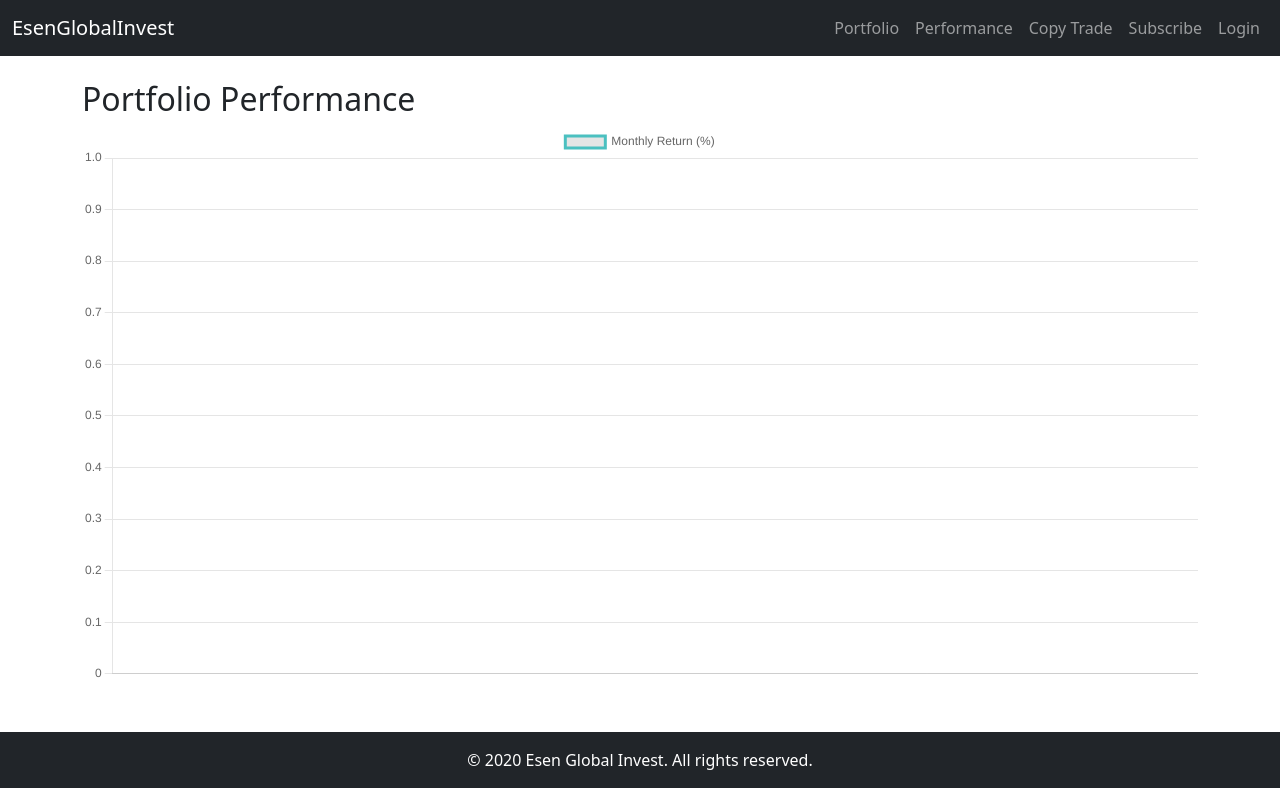
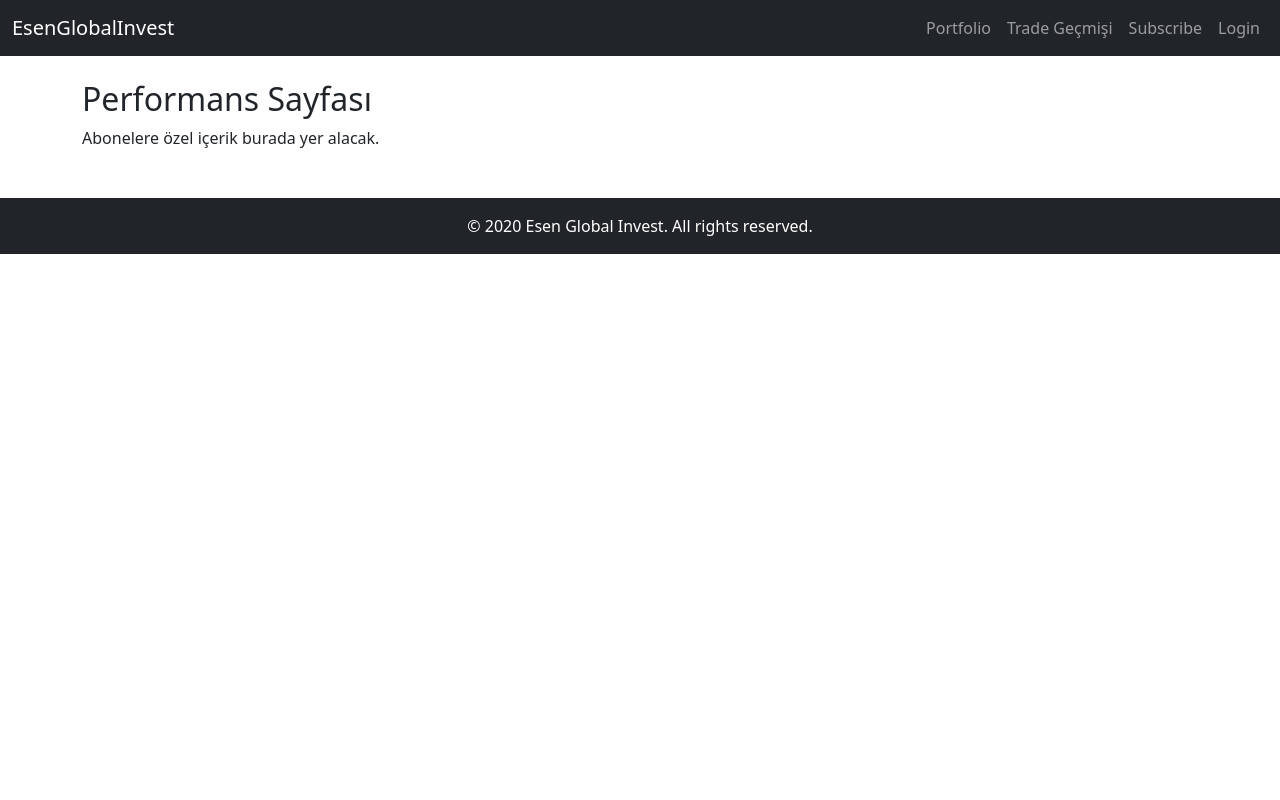
Before and after one commit to mustafaesen111/web2, a Flask app: template templates/performance.html in a window 1280 px wide. Run offline with Flask 3, Linux system fonts and the light colour scheme; the template is opened without the code that fills it: most values are stand-ins (such as "Sample title", 1, 10 or a date in 2020).

Commit message:
Update performance.html

```diff
--- a/templates/performance.html
+++ b/templates/performance.html
@@ -1,30 +1,6 @@
-{% extends "layout.html" %}
-{% block title %}Performance | Esen Global Invest{% endblock %}
+{% extends 'base.html' %}
+{% block title %}Performance{% endblock %}
 {% block content %}
-<h2>Portfolio Performance</h2>
-<canvas id="performanceChart" width="400" height="200"></canvas>
-<script src="https://cdn.jsdelivr.net/npm/chart.js"></script>
-<script>
-    const ctx = document.getElementById('performanceChart');
-    const performanceChart = new Chart(ctx, {
-        type: 'line',
-        data: {
-            labels: {{ chart_labels | safe }},
-            datasets: [{
-                label: 'Monthly Return (%)',
-                data: {{ chart_data | safe }},
-                borderColor: 'rgb(75, 192, 192)',
-                tension: 0.1
-            }]
-        },
-        options: {
-            responsive: true,
-            scales: {
-                y: {
-                    beginAtZero: true
-                }
-            }
-        }
-    });
-</script>
+<h2>Performans Sayfası</h2>
+<p>Abonelere özel içerik burada yer alacak.</p>
 {% endblock %}
```
